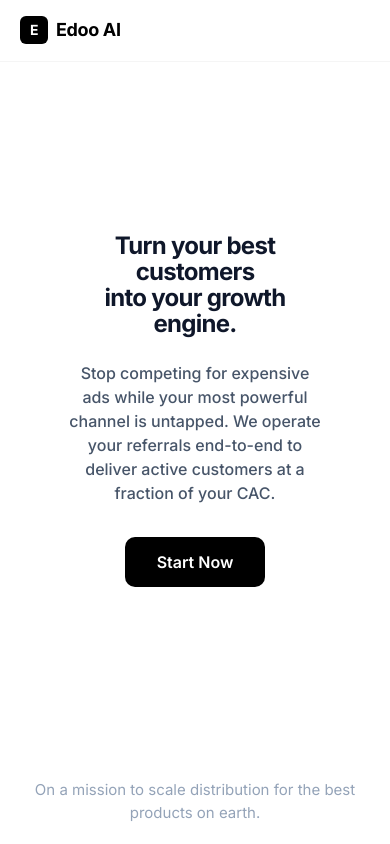
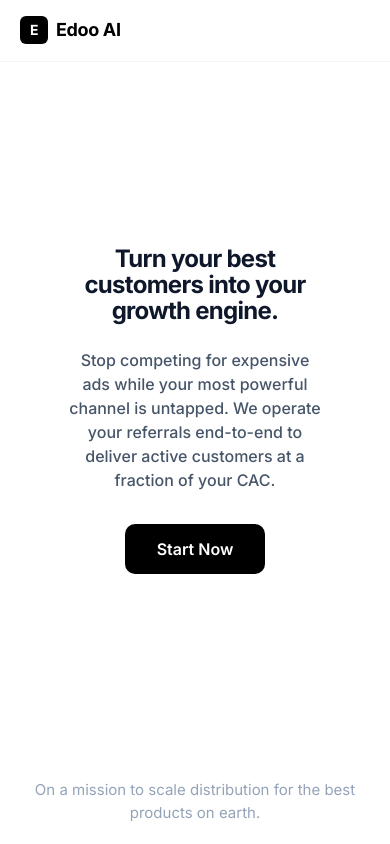
Before and after one commit to edooai-eduardoteixeira/edooai-demo-v2, a React (Vite) app: page / in a window 390 px wide. Built offline with nearby package versions, Linux system fonts and the light colour scheme.

Commit message:
Hide forced line break on mobile to prevent awkward text wrapping
Replace dangerouslySetInnerHTML with a <br className="br-desktop">
that is display:none under 768px, so mobile reflows naturally.

https://claude.ai/code/session_01TUKNS5kpKF2g1Uev3dvCuW

```diff
--- a/src/pages/LandingPage.jsx
+++ b/src/pages/LandingPage.jsx
@@ -44,10 +44,17 @@ export default function LandingPage({ config, onNext }) {
               maxWidth: '792px',
               margin: '0 auto 48px',
             }}
-            dangerouslySetInnerHTML={{
-              __html: landing.headline.replace('customers ', 'customers<br>'),
-            }}
-          />
+          >
+            {landing.headline.split('customers ').length > 1 ? (
+              <>
+                {landing.headline.split('customers ')[0]}customers
+                <br className="br-desktop" />{' '}
+                {landing.headline.split('customers ')[1]}
+              </>
+            ) : (
+              landing.headline
+            )}
+          </h1>
           <p
             style={{
               fontSize: '22px',
--- a/src/styles/global.css
+++ b/src/styles/global.css
@@ -225,8 +225,16 @@ input[type="range"]::-moz-range-progress {
   animation: monitoringPulse 3s ease-in-out infinite;
 }
 
+/* Desktop-only line break (hidden on mobile) */
+.br-desktop {
+  display: block;
+}
+
 /* Mobile responsive breakpoints */
 @media (max-width: 768px) {
+  .br-desktop {
+    display: none;
+  }
   header {
     padding-left: 1.5rem !important;
     padding-right: 1.5rem !important;
```
